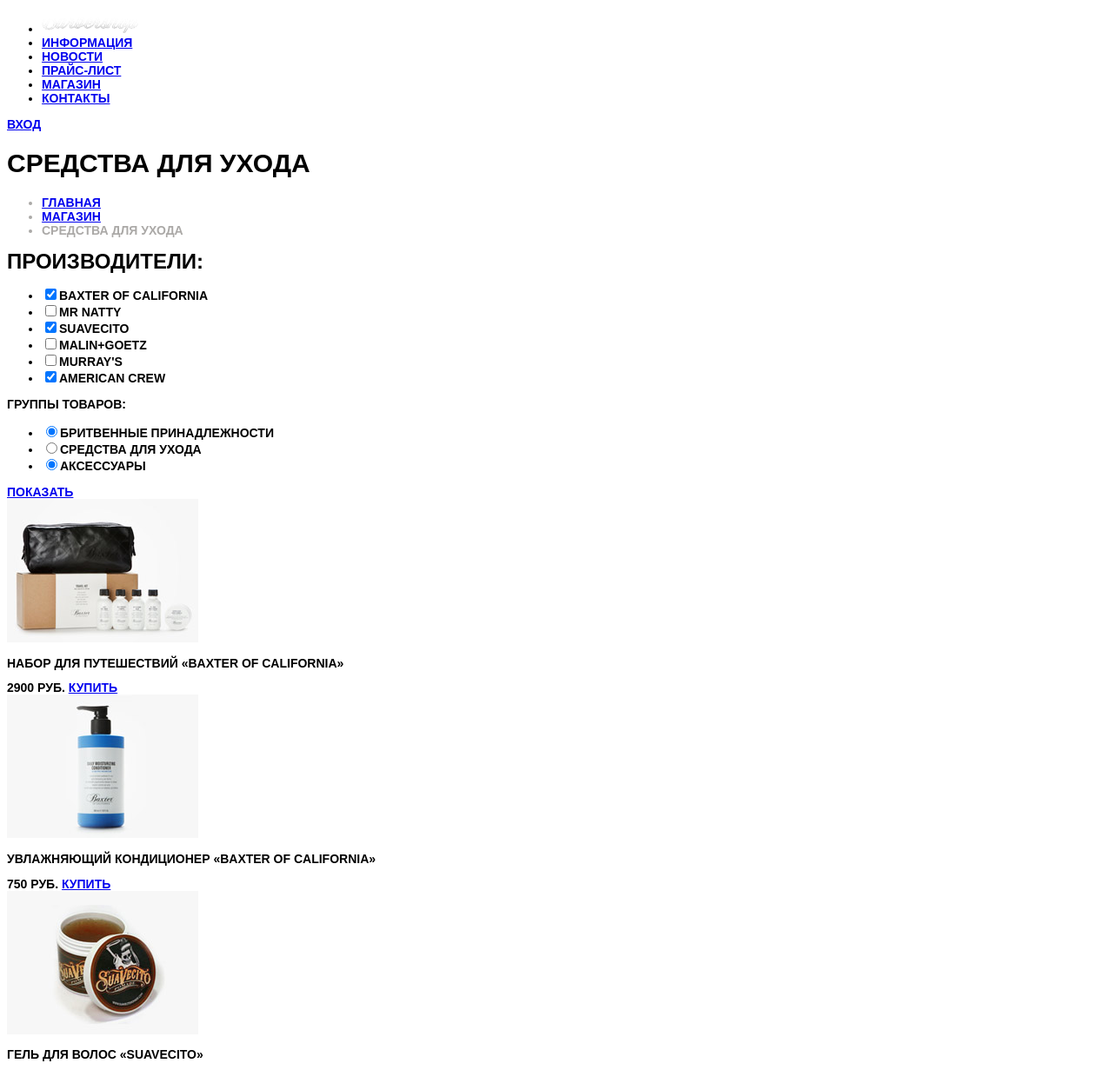
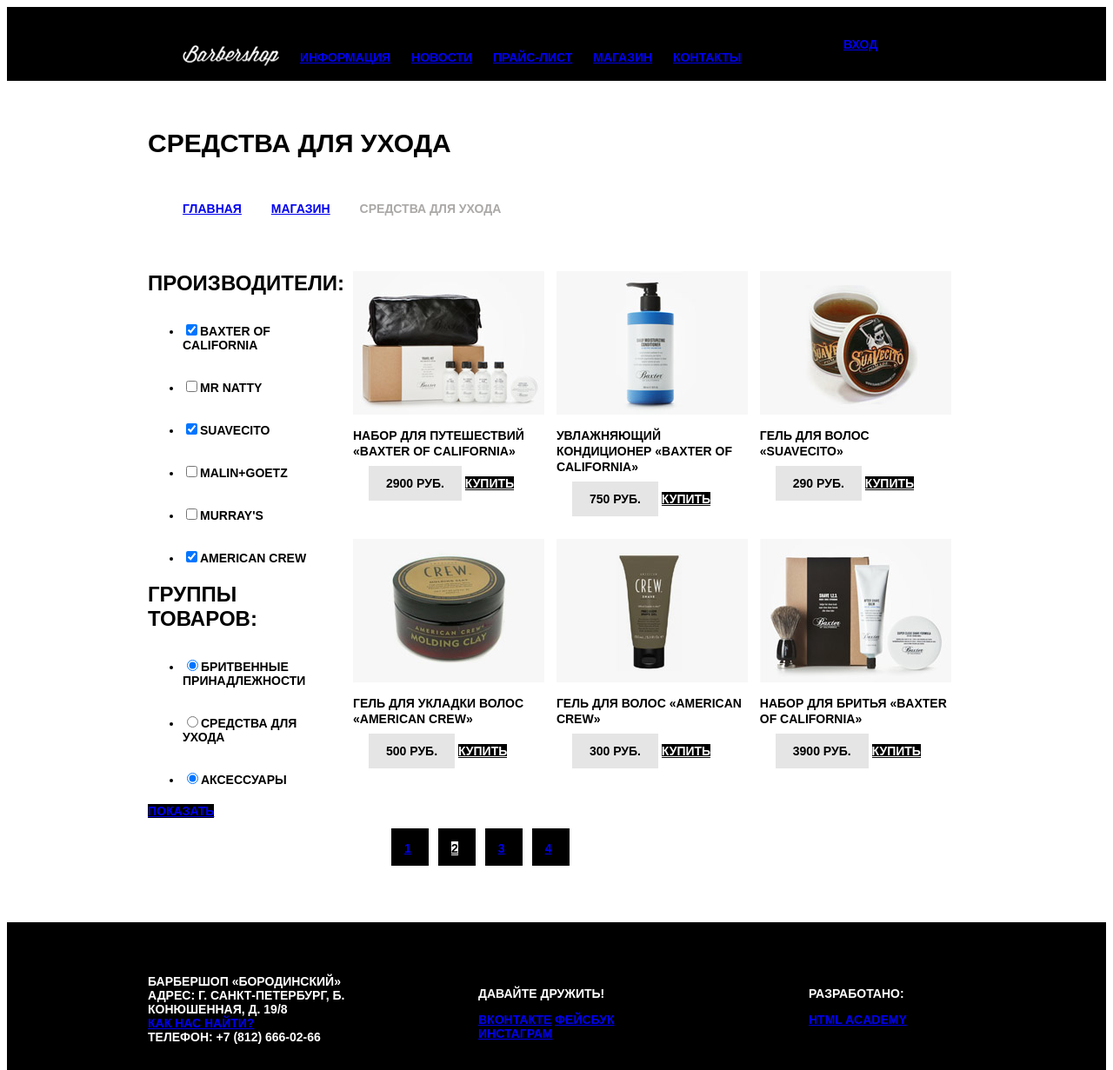
Before and after one commit to HallowKristi/151526-barbershop, a plain HTML site: page inner.html in a window 1280 px wide. Shown: the top 1231 px of the page at 87% size. Drawn offline with Linux system fonts and the light colour scheme.

Commit message:
сетка 02.02

```diff
--- a/css/style-inner.css
+++ b/css/style-inner.css
@@ -7,26 +7,174 @@
 	color: #000000;
 }
 
-h1 {
+.catalog h1 {
 	font-size:30px;
 	line-height:auto;
 }
 
-.brand span {
-	font-size:24px;
-	line-height:auto;
+.clearfix::after {
+  content: "";
+
+  display: table;
+  clear: both;
 }
+
+/*.container {
+	background-image: url("../img/bg_content_blog.png");
+}
+*/
 
 .breadcrumbs li {
     color:#aba9a7;
+    display: inline-block;
+    margin-top: 30px;
+    margin-bottom: 50px;
+    margin-right: 30px;
 }
 
 .products h2 {
 	font-size:14px;
 	line-height:18px;
+	margin-bottom: 20px;
 }
 
 .products span {
 	font-size:14px;
 	line-height:auto;
 }
+
+.main-header {
+    background-color: #000000;
+    margin-bottom: 55px;
+}
+
+.container {
+	width: 940px;
+	padding: 0 10px;
+	margin: 0 auto;
+}
+
+.main-navigation {
+    width: 780px;
+    min-height: 70px;
+    float: left;
+    color: #ffffff;
+}
+
+.user-block {
+    width: 140px;
+    float: right;
+    padding-top: 35px;
+}
+
+.main-navigation li {
+	list-style: none;
+	display: inline-block;
+	vertical-align: middle;
+	padding-top: 30px;
+	margin-right: 20px;
+}
+
+.filter {
+	float: left;
+	width: 221px;
+}
+
+.filter li {
+	margin-top: 30px;
+	margin-bottom: 20px;
+	font-size: 14px;
+	line-height: auto;
+}
+
+.filter a {
+	background-color: #000000;
+	width: 112px;
+	height: 43px;
+	margin-top: 35px;
+}
+
+.filter span {
+	font-size:24px;
+	line-height:auto;
+}
+
+.products {
+	display: inline-block;
+	vertical-align: top;
+	width: 700px;
+	margin-left: 15px;
+}
+
+article {
+	margin-right: 10px;
+	display: inline-block;
+	vertical-align: top;
+	width: 220px;
+	min-height: 288px;
+	background-color: #ffffff;
+	margin-bottom: 20px;
+}
+
+article .price {
+    width: 109px;
+    height: 40px;
+    padding: 12px 20px;
+    background-color: #e5e5e5;
+    color: #000000;
+    margin-left: 18px;
+    box-sizing:border-box;
+}
+
+article a {
+	height: 43px;
+	width: 79px;
+	background-color: #000000;
+	color:#ffffff;
+	margin-right: 18px;
+	box-sizing:border-box;
+}
+
+.page {
+     margin-left: 240px;
+     margin-top: 25px;
+     margin-bottom: 50px;
+}
+
+.page li {
+	display: inline-block;
+	margin-right: 7px;
+	width: 13px;
+	height: 13px;
+	background-color: #000000;
+	color:#ffffff;
+	padding: 15px;
+}
+
+.page .active {
+	background-color: #ffffff;
+	color:#000000;
+}
+.main-footer {
+	margin-top: 65px;
+	padding-top: 60px;
+    padding-bottom: 40px;
+    color: white;
+    background-color: #000000;
+}
+
+.footer-contacts {
+  float: left;
+  width: 320px;
+  margin-right: 60px;
+}
+
+.footer-social {
+  float: left;
+  width: 180px;
+}
+
+.footer-copyright {
+  float: right;
+  width: 180px;
+}
--- a/inner.html
+++ b/inner.html
@@ -4,10 +4,11 @@
     <meta charset="utf-8">
 	<title>Барбершоп</title>
   <link rel="stylesheet" type="text/css" href="css/style-inner.css">
+  <link rel="stylesheet" type="text/css" href="css/reset.css">
 </head>
 <body>
 <header class="main-header">
-      <div class="container">
+      <div class="container clearfix">
         <nav class="main-navigation">
           <ul>
             <li>
@@ -45,7 +46,6 @@
      </ul>
      </div>
      <div class="filter">
-
      	<form class="brand" action="index.html" method="post">
 					<span>Производители:</span>
 					<ul>
@@ -109,10 +109,11 @@
          	<li><a href="#">1</a></li>
          	<li><a href="#" class="active">2</a></li>
          	<li><a href="#">3</a></li>
+          <li><a href="#">4</a></li>
          </ul>
     </main>
 <footer class="main-footer">
-      <div class="container">
+      <div class="container clearfix">
         <section class="footer-contacts">
           Барбершоп «Бородинский»<br>
           Адрес: г. Санкт-Петербург, Б. Конюшенная, д. 19/8<br>
```
